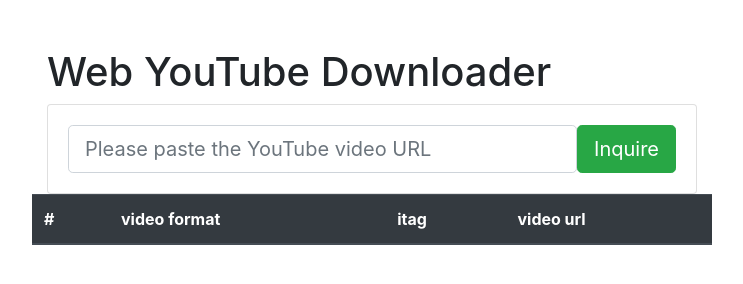
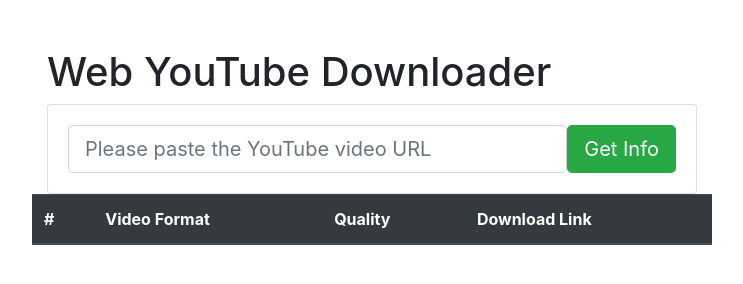
Before and after one commit to loyahdev/youtubedl, a plain HTML site: page index.html in a window 1280 px wide. Shown: the whole page, without its empty margins (268-1011 px from the left). Drawn offline with nearby package versions, Linux system fonts and the light colour scheme.

Commit message:
Update index.html

```diff
--- a/index.html
+++ b/index.html
@@ -98,7 +98,7 @@
                         </div>
                         <!--end of col-->
                         <div class="col-auto">
-                            <button id="btn_fetch" class="btn btn-lg btn-success" type="button">Inquire</button>
+                            <button id="btn_fetch" class="btn btn-lg btn-success" type="button">Get Info</button>
                         </div>
                         <!--end of col-->
                     </div>
@@ -111,9 +111,9 @@
             <thead class="thead-dark">
               <tr>
                 <th scope="col">#</th>
-                <th scope="col">video format</th>
-                <th scope="col">itag</th>
-                <th scope="col">video url</th>
+                <th scope="col">Video Format</th>
+                <th scope="col">Quality</th>
+                <th scope="col">Download Link</th>
               </tr>
             </thead>
             <tbody id="video-lists"></tbody>
```
